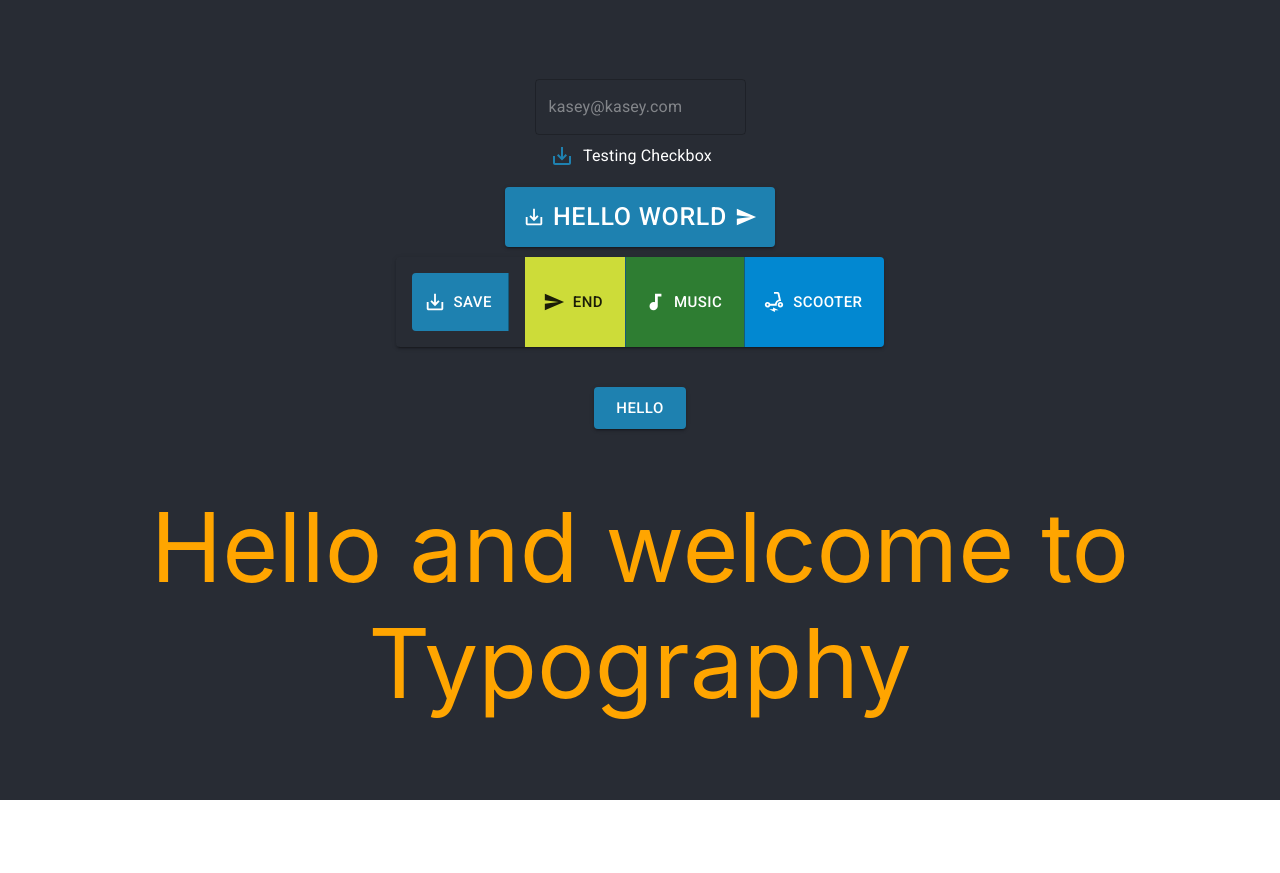
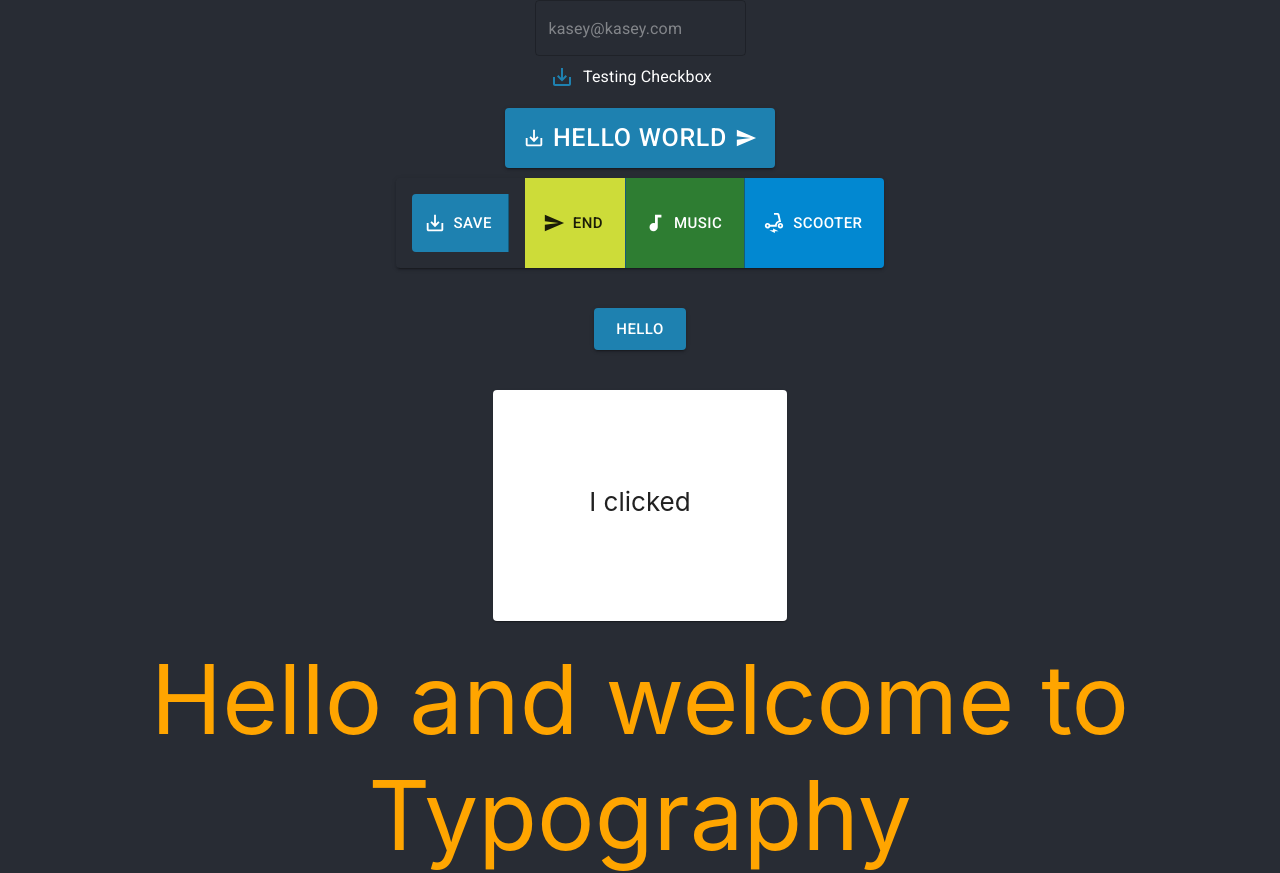
Before and after one commit to kaseyknudsen/material_ui_react_tutorial, a React (Create React App) app: page / in a window 1280 px wide. Both pictures are taken after a click on the button "CLICK ME". Before the commit the page ends 800 px from the top, so only its background shows below. Built offline with nearby package versions, Linux system fonts and the light colour scheme.

Commit message:
added a card to the button

```diff
--- a/src/App.js
+++ b/src/App.js
@@ -60,6 +60,19 @@ function CheckBoxExample() {
 
 function App() {
   const [buttonText, setButtonText] = useState("Click Me");
+  const [card, setCard] = useState("")
+
+  const handleClick = () => {
+    setButtonText("Hello")
+    setCard(() => {
+      return (
+        <Card sx={{p: 10}}>
+          <CardContent>{'I clicked'}</CardContent>
+        </Card>
+      )
+    })
+  }
+
   return (
     <div className="App">
       <header className="App-header">
@@ -113,10 +126,11 @@ function App() {
           variant="contained"
           sx={{ m: 5 }}
           size="large"
-          onClick={() => setButtonText("Hello")}
+          onClick={() => handleClick()}
         >
           {buttonText}
         </Button>
+        <div>{card}</div>
         {/* <img src={logo} className="App-logo" alt="logo" /> */}
         <Typography variant="myVariant" style={{ marginTop: 20 }}>
           Hello and welcome to Typography
```
